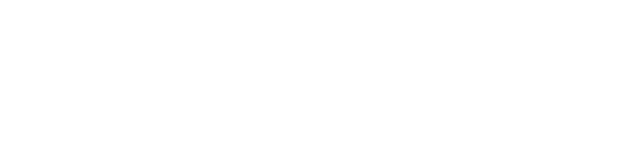
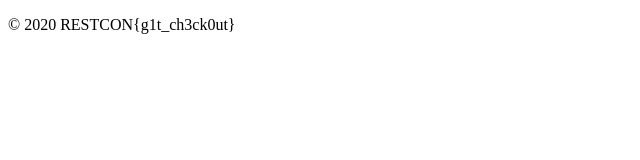
Before and after one commit to Greatgabbar/past_never_leaves, a plain HTML site: page index.html in a window 1280 px wide. Shown: the whole page, without its empty margins (0-640 px from the left). Drawn offline with Linux system fonts and the light colour scheme.

Commit message:
copyright

```diff
--- a/index.html
+++ b/index.html
@@ -7,6 +7,7 @@
 </head>
 <body>
 
+    <p>&copy; 2020 RESTCON{g1t_ch3ck0ut} </p>
 
 </body>
 </html>
```
